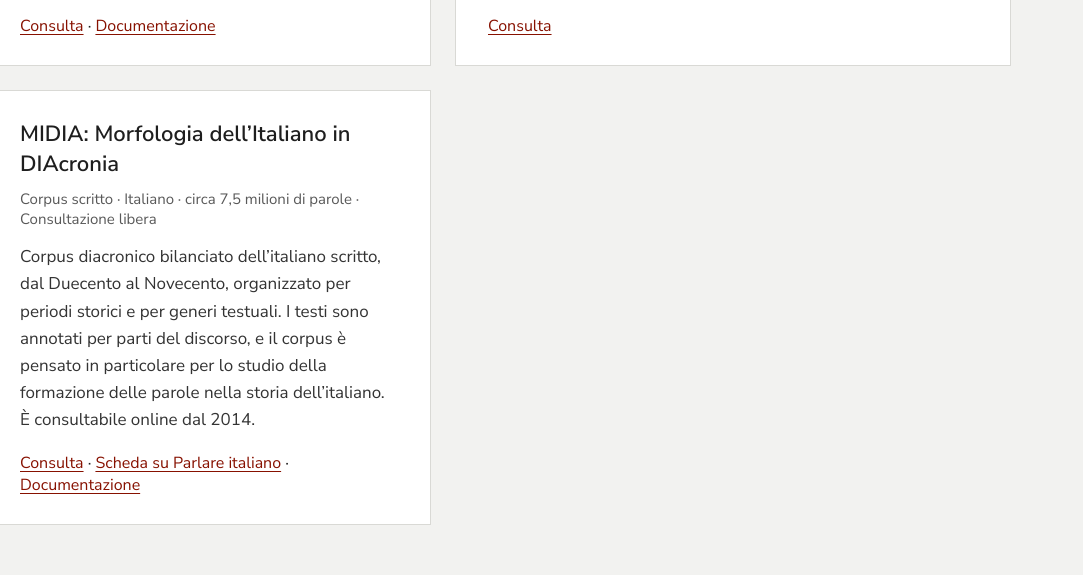
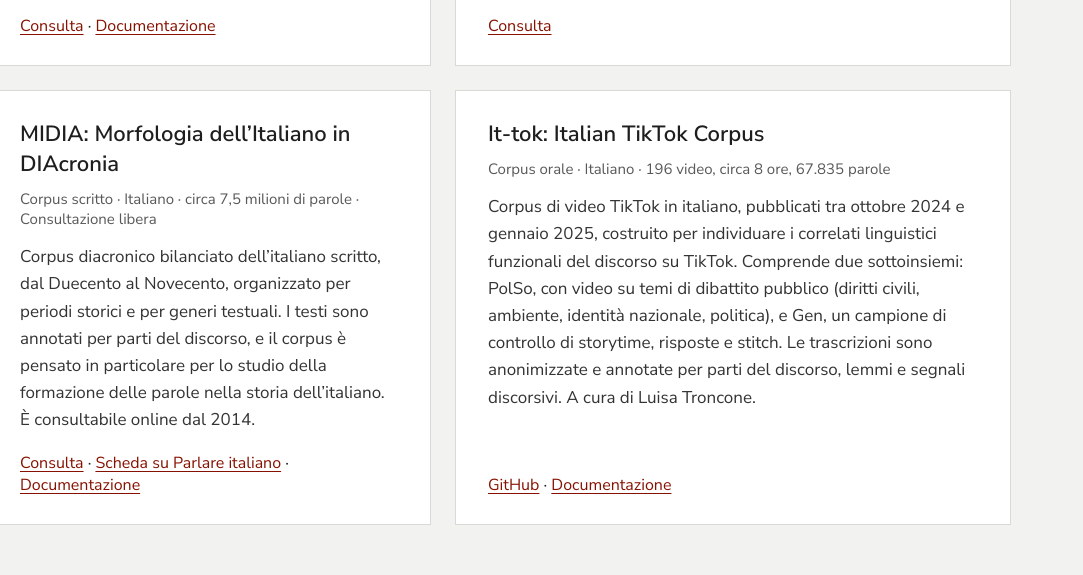
Before and after one commit to LaboratorioPAROLE/LaboratorioPAROLE.github.io, a plain HTML site: page corpora.html in a window 1280 px wide. Shown: the part 908-1483 px from the top of the page, 197-1280 px from the left. Drawn offline with Linux system fonts and the light colour scheme.

Commit message:
Update corpora.html

```diff
--- a/corpora.html
+++ b/corpora.html
@@ -109,6 +109,14 @@
         <span style="font-size: 16px; margin-top: auto; padding-top: 8px"><a href="http://www.corpusmidia.unito.it" style="color: var(--accent); text-decoration: underline; text-underline-offset: 3px">Consulta</a> · <a href="https://parlaritaliano.studiumdipsum.it/it/801-midia" style="color: var(--accent); text-decoration: underline; text-underline-offset: 3px">Scheda su Parlare italiano</a> · <a href="https://www.societadilinguisticaitaliana.net/wp-content/uploads/2022/11/014_DAchilleIacobini_Atti_LIV_Congresso_SLI.pdf" style="color: var(--accent); text-decoration: underline; text-underline-offset: 3px">Documentazione</a></span>
       </div>
     </article>
+    <article data-lingua="italiano" data-modalita="parlato" data-tipo="sincronico" data-keywords="ItTok TikTok social media discorso digitale video CoNLL-U treebank segnali discorsivi" style="background: #FFFFFF; border: 1px solid #D9D9D5; padding: 28px 32px; display: flex; gap: 24px; align-items: flex-start">
+      <div style="flex: 1 1 auto; min-width: 0; align-self: stretch; display: flex; flex-direction: column; gap: 10px">
+        <h2 style="margin: 0; font-size: 22px; font-weight: 600">It-tok: Italian TikTok Corpus</h2>
+        <span style="font-size: 15px; color: #595959">Corpus orale · Italiano · 196 video, circa 8 ore, 67.835 parole</span>
+        <p style="margin: 4px 0 0; font-size: 17px; line-height: 1.6; color: #333333">Corpus di video TikTok in italiano, pubblicati tra ottobre 2024 e gennaio 2025, costruito per individuare i correlati linguistici funzionali del discorso su TikTok. Comprende due sottoinsiemi: PolSo, con video su temi di dibattito pubblico (diritti civili, ambiente, identità nazionale, politica), e Gen, un campione di controllo di storytime, risposte e stitch. Le trascrizioni sono anonimizzate e annotate per parti del discorso, lemmi e segnali discorsivi. A cura di Luisa Troncone.</p>
+        <span style="font-size: 16px; margin-top: auto; padding-top: 8px"><a href="https://github.com/cabinsix/ItTok" style="color: var(--accent); text-decoration: underline; text-underline-offset: 3px">GitHub</a> · <a href="https://ceur-ws.org/Vol-4112/106_main_long.pdf" style="color: var(--accent); text-decoration: underline; text-underline-offset: 3px">Documentazione</a></span>
+      </div>
+    </article>
   </div>
 </main>
 <div style="margin-top: auto">
```
